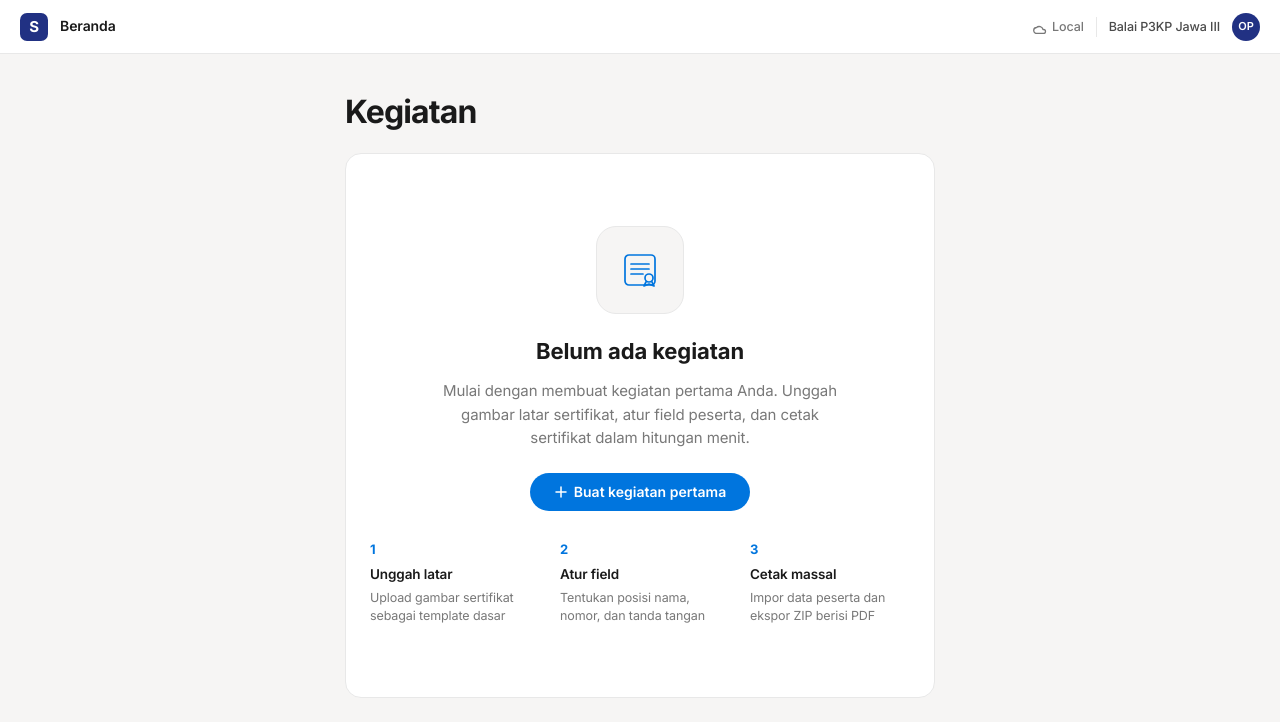
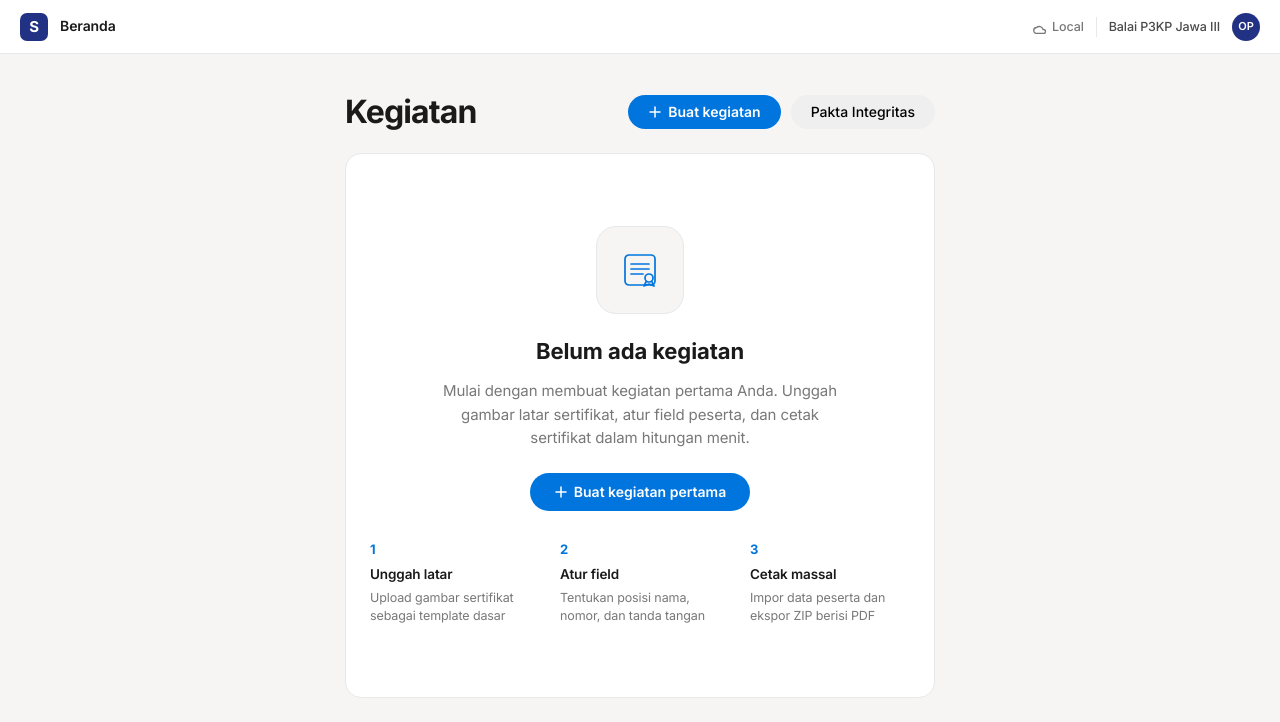
Before and after one commit to starismaaw/Sertifikat-Generator, a React (Vite) app: page / in a window 1280 px wide. Shown: the top 722 px of the page. Built offline with nearby package versions, Linux system fonts and the light colour scheme; the HTML template or start-up script is replaced by a standard one; a web font is replaced by a local one.

Commit message:
fix: tambah tombol Pakta Integritas di halaman beranda (#16)
Co-authored-by: CommandCodeBot <noreply@commandcode.ai>

```diff
--- a/src/components/EventList.tsx
+++ b/src/components/EventList.tsx
@@ -90,8 +90,8 @@ export function EventList() {
             <div className="sg-home-subtitle">{events.length} kegiatan tersimpan</div>
           )}
         </div>
+        <div className="sg-home-actions">
         {events.length > 0 && (
-          <div className="sg-home-actions">
           <div className="sg-search">
             <SearchIcon />
             <input
@@ -100,14 +100,20 @@ export function EventList() {
               placeholder="Cari kegiatan…"
             />
           </div>
+        )}
         <button
           className="sg-btn sg-btn-primary sg-btn-pill"
           onClick={() => setShowNew(true)}
         >
           <PlusIcon /> Buat kegiatan
         </button>
+        <button
+          className="sg-btn sg-btn-secondary sg-btn-pill"
+          onClick={() => navigate({ name: 'pakta-admin' })}
+        >
+          Pakta Integritas
+        </button>
       </div>
-        )}
       </div>
 
       {error && <div className="apple-error" style={{ marginBottom: 20 }}>{error}</div>}
```
Lines whose indentation alone changed are shown as unchanged.
